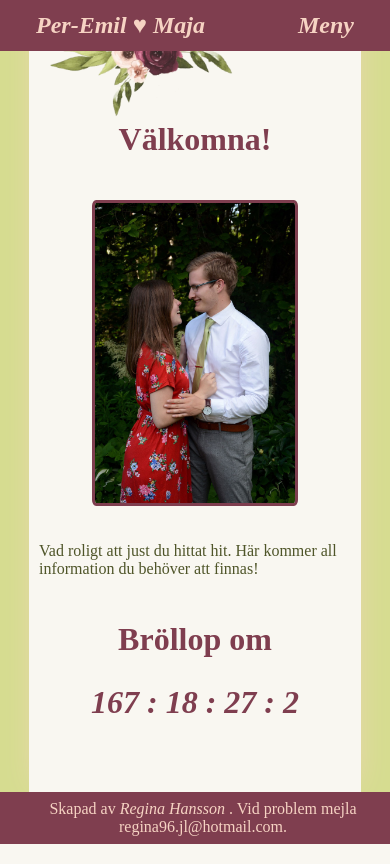
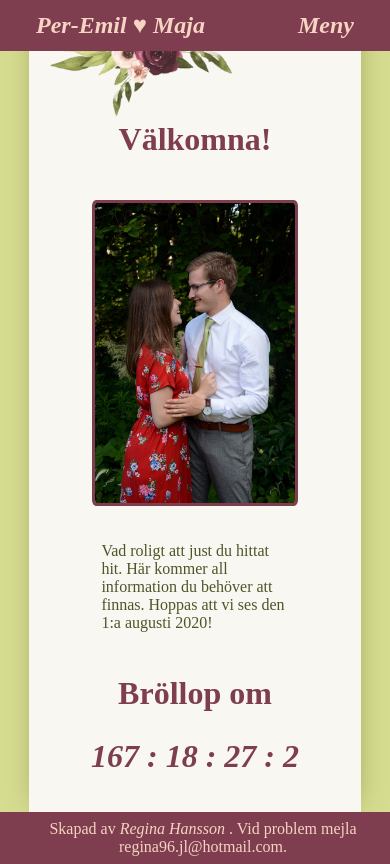
Before and after one commit to reggosaurus-reg/WeddingWebsite, a Flask app: page / in a window 390 px wide. Run offline with Flask 2, Linux system fonts and the light colour scheme.

Commit message:
Fix boxshadow and add text

```diff
--- a/static/css/style.css
+++ b/static/css/style.css
@@ -10,6 +10,7 @@
 	--color-text: #4f5529;
 	--color-text-menu-marked: #fef2ea;
 	--color-text-menu: #f6d3c3;
+	--color-military-green: #868c46;
 }
 
 /* GENERAL */
@@ -25,7 +26,7 @@ article {
 	margin: auto;
 	width: 90vw;
 	padding: 10px;
-	box-shadow: 1px 1px 40px -20px var(--color-text-menu);
+	box-shadow: 1px 1px 40px -20px var(--color-military-green);
 }
 
 img.border {
@@ -46,6 +47,10 @@ h1 {
 	color: var(--color-menu-background);
 	text-align: center;
 	font-size: 2em;
+}
+
+div#counter {
+	margin-top:-10em;
 }
 
 h2 {
@@ -144,9 +149,14 @@ nav {
 @media only screen and (max-width: 600px) {
 	article {
 		width: 80vw;
-		box-shadow: 1px 1px 30px -10px var(--color-text-menu);
+		box-shadow: 1px 1px 30px -10px var(--color-military-green);
 	}
+
 	.header {
 		margin-top: -2.5em;
 	}
+
+	div#counter {
+		margin-top:0;
+	}
 }
--- a/templates/index.html
+++ b/templates/index.html
@@ -14,13 +14,14 @@
 			alt="Maja och Per-Emils förlovningsbild"
 			height=300>
 		</div>
-		<div style="min-width:30%">
+		<div style="min-width:30%;max-width:60%">
 			<p class="text">Vad roligt att just du hittat hit.
-			Här kommer all information du behöver att finnas!</p>
+			Här kommer all information du behöver att finnas.
+			Hoppas att vi ses den 1:a augusti 2020!</p>
 		</div>
 	</div>
-		<div>
+	<div id="counter">
 		<h1>Bröllop om</h1>
 		<h1 style="font-style:italic" id="countdown"></h1>
-		</div>
+	</div>
 {% endblock %}
```
